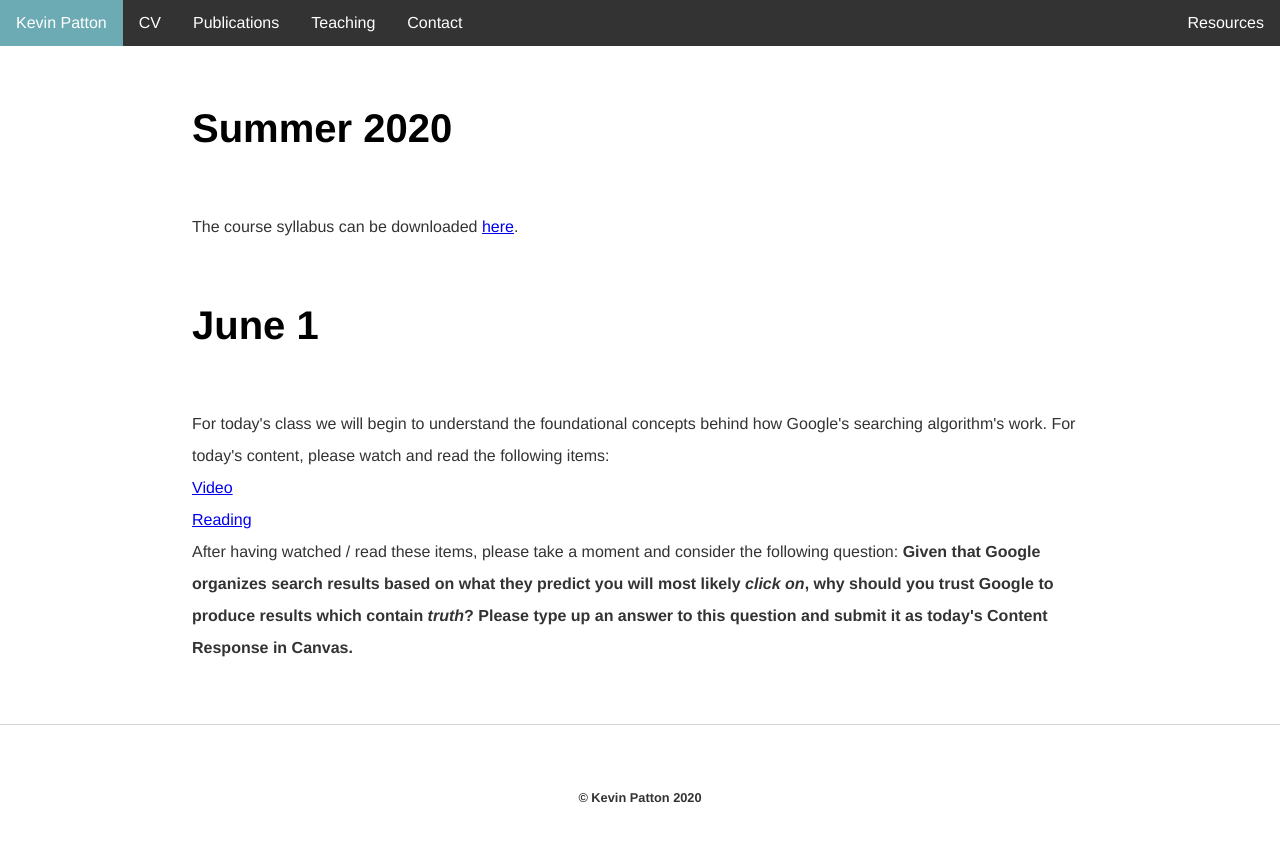
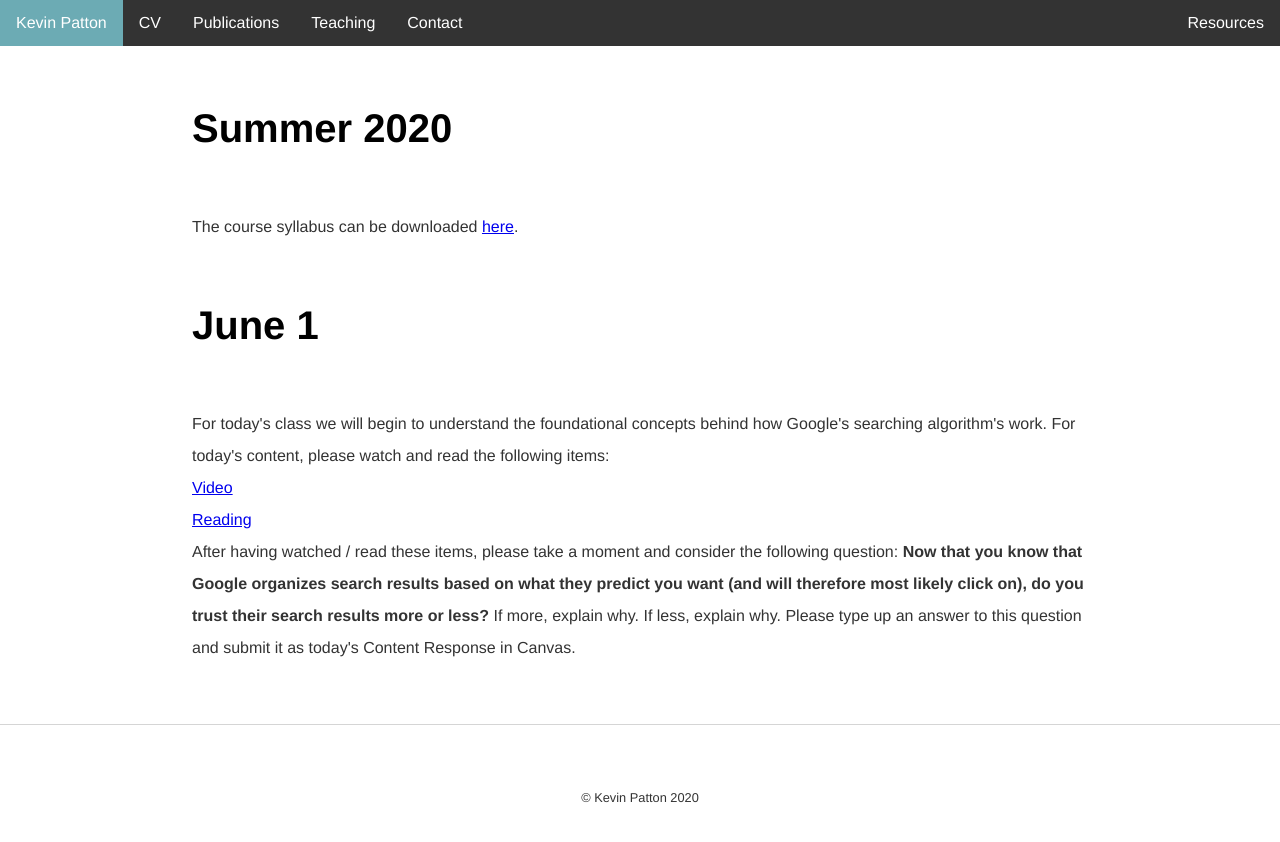
Before and after one commit to kevinjpatton/kevinjpatton.github.io, a Jekyll site: the page built from teaching/phil1020/index.html, in a window 1280 px wide. Shown: the top 842 px of the page. Built offline with Jekyll 4.4.1, drawn with Linux system fonts in a browser that asks for light colours; Markdown is read by kramdown in place of the engine named in the settings.

Commit message:
Update index.html

```diff
--- a/teaching/phil1020/index.html
+++ b/teaching/phil1020/index.html
@@ -9,4 +9,4 @@ title: Philosophy 1020 - Kevin Patton
 <p>For today's class we will begin to understand the foundational concepts behind how Google's searching algorithm's work.  For today's content, please watch and read the following items:<br>
 <a href="https://www.youtube.com/watch?v=v7n7wZhHJj8" target="_blank">Video</a><br>
 <a href="https://ahrefs.com/blog/how-do-search-engines-work/" target="_blank">Reading</a><br>
-After having watched / read these items, please take a moment and consider the following question: <b>Given that Google organizes search results based on what they predict you will most likely <i>click on</i>, why should you trust Google to produce results which contain <i>truth</i>?<b> Please type up an answer to this question and submit it as today's Content Response in Canvas.</p>
+After having watched / read these items, please take a moment and consider the following question: <b>Now that you know that Google organizes search results based on what they predict you want (and will therefore most likely click on), do you trust their search results more or less?</b>  If more,  explain why.  If less,  explain why. Please type up an answer to this question and submit it as today's Content Response in Canvas.</p>
```
